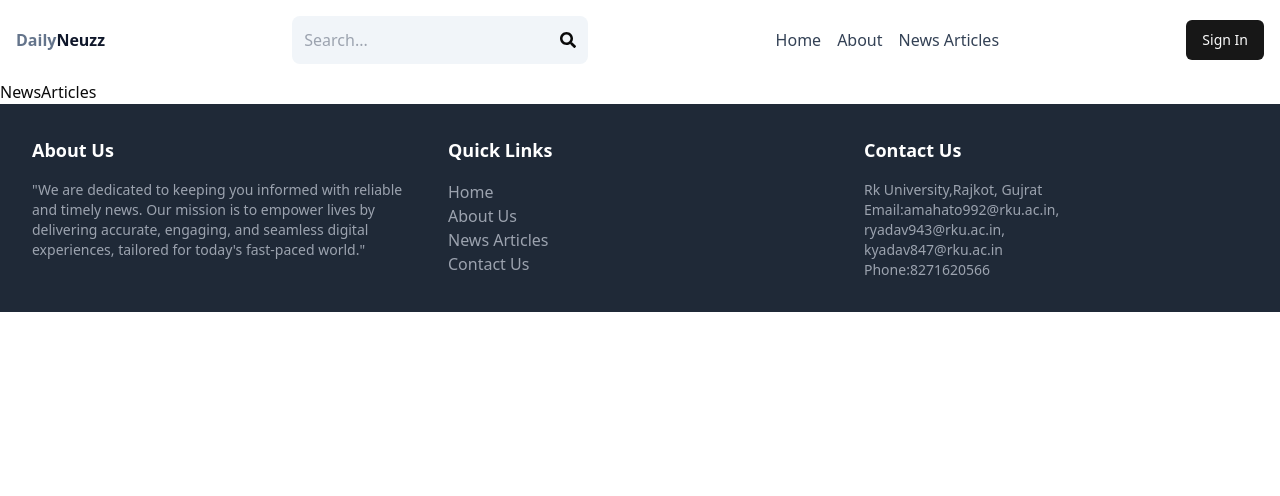
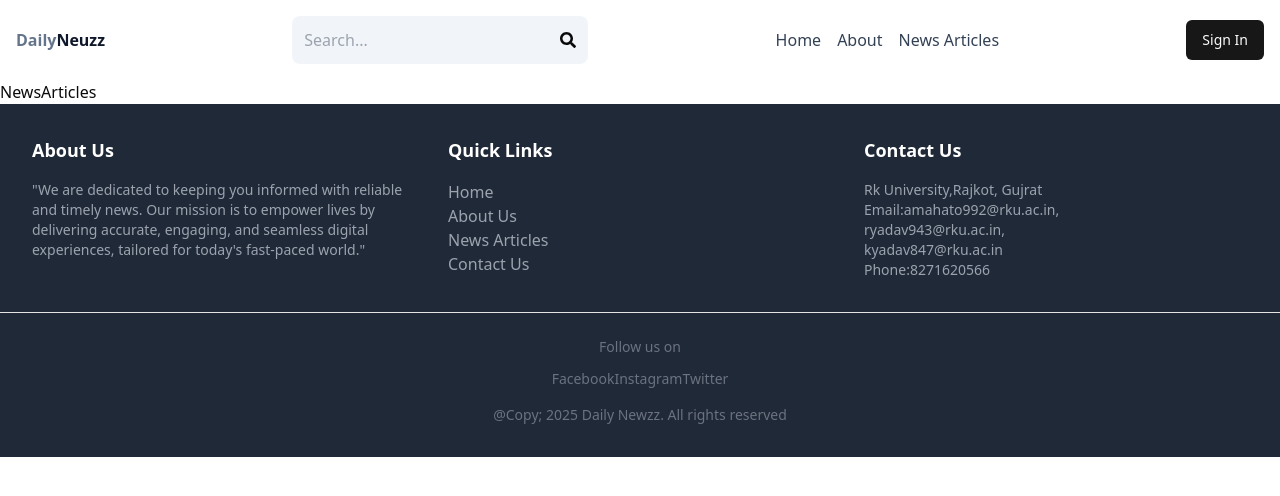
Before and after one commit to ArjunMahato1/MORNING-DISPATCH-TUTORIAL, a React (Vite) app in the folder frontend/: page /news in a window 1280 px wide. Shown: the top 496 px of the page. Built offline with nearby package versions, Linux system fonts and the light colour scheme.

Commit message:
social media on footer

```diff
--- a/frontend/src/components/shared/Footer.jsx
+++ b/frontend/src/components/shared/Footer.jsx
@@ -46,7 +46,25 @@ return (
 <p className="text-sm text-gray-400">Phone:8271620566</p>
 </div>
 </div>
+{/* Social Media and Copyright */}
+<div className="pt-6 mt-8 text-sm text-center text-gray-500 border-t border-gary-700">
+    <p>Follow us on</p>
+    <div className="flex justify-center mt-3 space -x-4">
+        <a href="#" className="hover:text-white">
+            Facebook
+        </a>
+        <a href="#" className="hover:text-white">
+            Instagram
+        </a>
+        <a href="#" className="hover:text-white">
+            Twitter
+        </a>
 
+    </div>
+    <p className="mt-4">@Copy; {new Date().getFullYear()} Daily Newzz. All rights reserved
+
+    </p>
+</div>
 </div>
 )
 }
```
